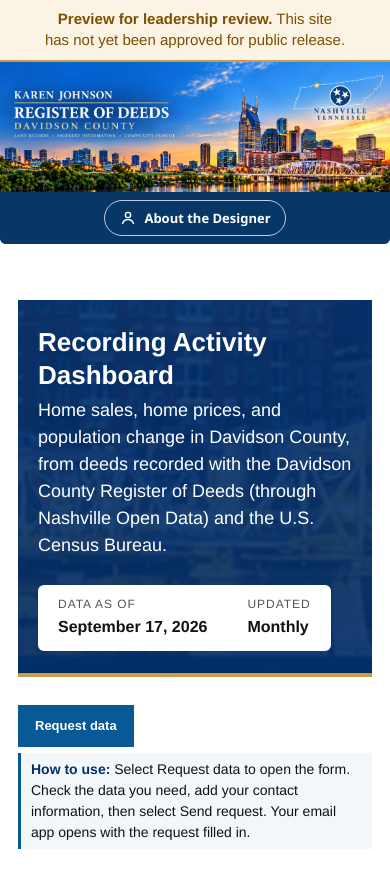
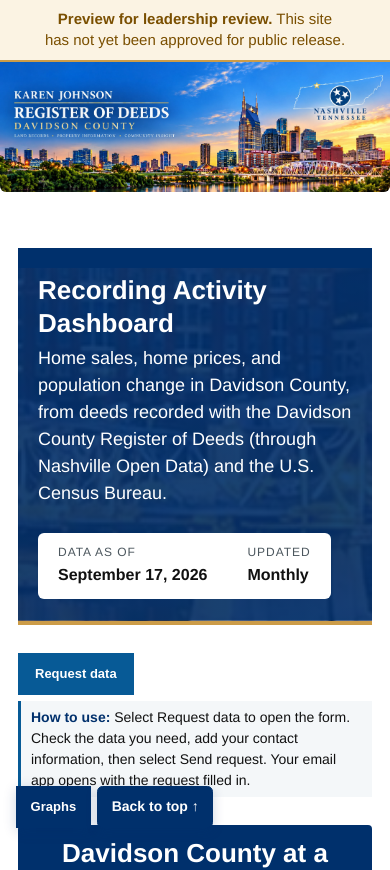
Before and after one commit to victorialovefranklin/rod-dashboard, a plain HTML site: page index.html in a window 390 px wide. Shown: the top 870 px of the page. Drawn offline with Linux system fonts and the light colour scheme.

Commit message:
Add floating figure navigation
Co-authored-by: Copilot <223556219+Copilot@users.noreply.github.com>

```diff
--- /dev/null
+++ b/css/dashboard-navigation.css
@@ -0,0 +1,101 @@
+.graphNav {
+  position: fixed;
+  display: block;
+  left: max(1rem, env(safe-area-inset-left));
+  bottom: max(1rem, env(safe-area-inset-bottom));
+  z-index: 1000;
+  width: auto;
+  height: auto;
+  max-width: calc(100vw - 2rem);
+  overflow: visible;
+  padding: 0;
+  background: transparent;
+  font: 600 14px/1.4 Arial, sans-serif;
+}
+
+.graphNav[hidden], .graphNavPanel[hidden] {
+  display: none;
+}
+
+.graphNavPanel {
+  width: min(340px, calc(100vw - 2rem));
+  max-height: min(60vh, 480px);
+  overflow-y: auto;
+  margin-bottom: .5rem;
+  padding: .8rem 1rem;
+  color: #00306c;
+  background: #fff;
+  border: 1px solid #b9cad8;
+  border-top: 4px solid #cc9c48;
+  border-radius: .35rem;
+  box-shadow: 0 4px 18px #00306c33;
+}
+
+.graphNavPanel p {
+  margin: 0 0 .4rem;
+  font-weight: 700;
+}
+
+.graphNavPanel ol {
+  margin: 0;
+  padding-left: 1.5rem;
+}
+
+.graphNavPanel li {
+  padding: .25rem 0;
+}
+
+.graphNavPanel a {
+  color: #075a96;
+}
+
+.graphNavControls {
+  display: flex;
+  gap: .4rem;
+}
+
+.graphNavControls button,
+.graphNavControls a {
+  display: inline-flex;
+  align-items: center;
+  padding: .65rem .85rem;
+  color: #fff;
+  background: #00306c;
+  border: 1px solid #00306c;
+  border-radius: .35rem;
+  box-shadow: 0 3px 12px #00306c33;
+  font: inherit;
+  text-decoration: none;
+  cursor: pointer;
+}
+
+.graphNavControls button:hover,
+.graphNavControls a:hover {
+  background: #075a96;
+}
+
+.graphNav a:focus-visible,
+.graphNav button:focus-visible {
+  outline: 3px solid #cc9c48;
+  outline-offset: 3px;
+}
+
+#dashFiguresBody .dfFig {
+  scroll-margin-top: 1rem;
+}
+
+@media (prefers-reduced-motion: no-preference) {
+  html {
+    scroll-behavior: smooth;
+  }
+
+  html body #dashboardView#dashboardView#dashboardView .dHead {
+    background-position: center, center calc(100% + var(--dash-parallax, 0px)) !important;
+  }
+}
+
+@media print {
+  .graphNav {
+    display: none !important;
+  }
+}
--- a/index.html
+++ b/index.html
@@ -16,18 +16,14 @@
     <link rel="preconnect" href="https://fonts.gstatic.com" crossorigin>
     <link href="https://fonts.googleapis.com/css2?family=Public+Sans:wght@600;700;800&display=swap" rel="stylesheet">
     <link rel="stylesheet" href="css/portal.css">
+    <link rel="stylesheet" href="css/dashboard-navigation.css">
   </head>
-  <body data-page="dashboard">
+  <body id="top" data-page="dashboard" tabindex="-1">
 <a class="skipLink" href="#mainContent">Skip to main content</a>
     <div class="previewBanner" id="previewBanner" role="region" aria-label="Preview notice"><strong>Preview for leadership review.</strong> This site has not yet been approved for public release.</div>
     <header class="v7Hero">
       <div class="heroArtwork" aria-label="Karen Johnson Register of Deeds Nashville header"></div>
       <span class="visually-hidden">Karen Johnson, Davidson County Register of Deeds, Nashville, Tennessee</span>
-      <div class="utilityLinks withDesigner" aria-label="Designer">
-        <a class="designerLink" href="https://victorialovefranklin.github.io/victoria-franklin-site/" target="_blank" rel="noopener"><svg viewBox="0 0 24 24" aria-hidden="true">
-          <circle cx="12" cy="8" r="3.5"/>
-          <path d="M4.5 20c1.2-4 4.2-6 7.5-6s6.3 2 7.5 6"/></svg>About the Designer<span class="visually-hidden"> (opens in a new tab)</span></a>
-      </div>
     </header>
     <main id="mainContent" tabindex="-1">
       <div id="dashboardView" class="portalView active">
@@ -200,6 +196,16 @@
         </g></svg>
       </div>
     </footer>
+    <nav class="graphNav" id="graphNav" aria-label="Dashboard graph navigation" hidden>
+      <div class="graphNavPanel" id="graphNavPanel" hidden>
+        <p>Jump to a graph</p>
+        <ol id="graphNavList"></ol>
+      </div>
+      <div class="graphNavControls">
+        <button type="button" id="graphNavToggle" aria-expanded="false" aria-controls="graphNavPanel">Graphs</button>
+        <a href="#top" aria-label="Go back to top">Back to top ↑</a>
+      </div>
+    </nav>
 
 <script src="js/data/dashboard-data.js"></script>
 <script src="js/data/sales-data.js"></script>
@@ -207,5 +213,6 @@
 <script src="js/exports-and-tables.js"></script>
 <script src="js/dashboard-figures.js"></script>
 <script src="js/request-data.js"></script>
+<script src="js/dashboard-navigation.js"></script>
   </body>
 </html>
--- /dev/null
+++ b/js/dashboard-navigation.js
@@ -0,0 +1,71 @@
+(() => {
+  "use strict";
+
+  function init() {
+    const nav = document.getElementById("graphNav");
+    const panel = document.getElementById("graphNavPanel");
+    const toggle = document.getElementById("graphNavToggle");
+    const list = document.getElementById("graphNavList");
+    const figures = document.querySelectorAll("#dashFiguresBody .dfFig");
+    if (!nav || !panel || !toggle || !list || !figures.length) return;
+
+    figures.forEach(figure => {
+      const heading = figure.querySelector("h3");
+      if (!figure.id || !heading) return;
+      figure.tabIndex = -1;
+      const item = document.createElement("li");
+      const link = document.createElement("a");
+      link.href = "#" + figure.id;
+      link.textContent = heading.textContent;
+      item.append(link);
+      list.append(item);
+    });
+    if (!list.children.length) return;
+    nav.hidden = false;
+
+    const setOpen = open => {
+      panel.hidden = !open;
+      toggle.setAttribute("aria-expanded", String(open));
+    };
+    toggle.addEventListener("click", () => setOpen(panel.hidden));
+    list.addEventListener("click", event => {
+      if (event.target.closest("a")) setOpen(false);
+    });
+    nav.querySelector('a[href="#top"]').addEventListener("click", () => setOpen(false));
+    document.addEventListener("click", event => {
+      if (!nav.contains(event.target)) setOpen(false);
+    });
+    document.addEventListener("keydown", event => {
+      if (event.key === "Escape" && !panel.hidden) {
+        setOpen(false);
+        toggle.focus();
+      }
+    });
+
+    const header = document.querySelector("#dashboardView .dHead");
+    const motion = window.matchMedia("(prefers-reduced-motion: reduce)");
+    if (!header) return;
+    let frame = null;
+    const updateParallax = () => {
+      frame = null;
+      if (motion.matches) {
+        header.style.removeProperty("--dash-parallax");
+        return;
+      }
+      const rect = header.getBoundingClientRect();
+      if (rect.bottom < 0 || rect.top > window.innerHeight) return;
+      const offset = Math.max(-20, Math.min(20, (window.innerHeight / 2 - rect.top) * 0.06));
+      header.style.setProperty("--dash-parallax", offset.toFixed(1) + "px");
+    };
+    const schedule = () => {
+      if (frame === null) frame = requestAnimationFrame(updateParallax);
+    };
+    window.addEventListener("scroll", schedule, { passive: true });
+    window.addEventListener("resize", schedule);
+    motion.addEventListener("change", schedule);
+    schedule();
+  }
+
+  if (document.readyState === "loading") document.addEventListener("DOMContentLoaded", init);
+  else init();
+})();
```
Also changed, not shown: 1 other file.
